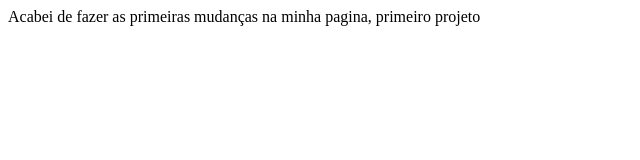
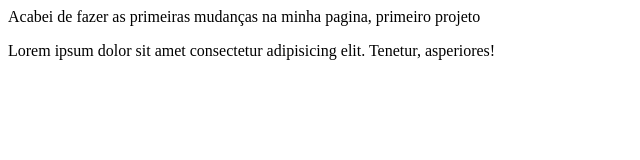
Before and after one commit to Tabataah/cozinha, a plain HTML site: page index.html in a window 1280 px wide. Shown: the whole page, without its empty margins (0-640 px from the left). Drawn offline with Linux system fonts and the light colour scheme.

Commit message:
criação da folha de estilo

```diff
--- a/index.html
+++ b/index.html
@@ -8,5 +8,8 @@
 </head>
 <body>
     Acabei de fazer as primeiras mudanças na minha pagina, primeiro projeto
+    <div class="container">
+<p>Lorem ipsum dolor sit amet consectetur adipisicing elit. Tenetur, asperiores!</p>
+    </div>
 </body>
 </html>
```
Also changed, not shown: style.css (added).
